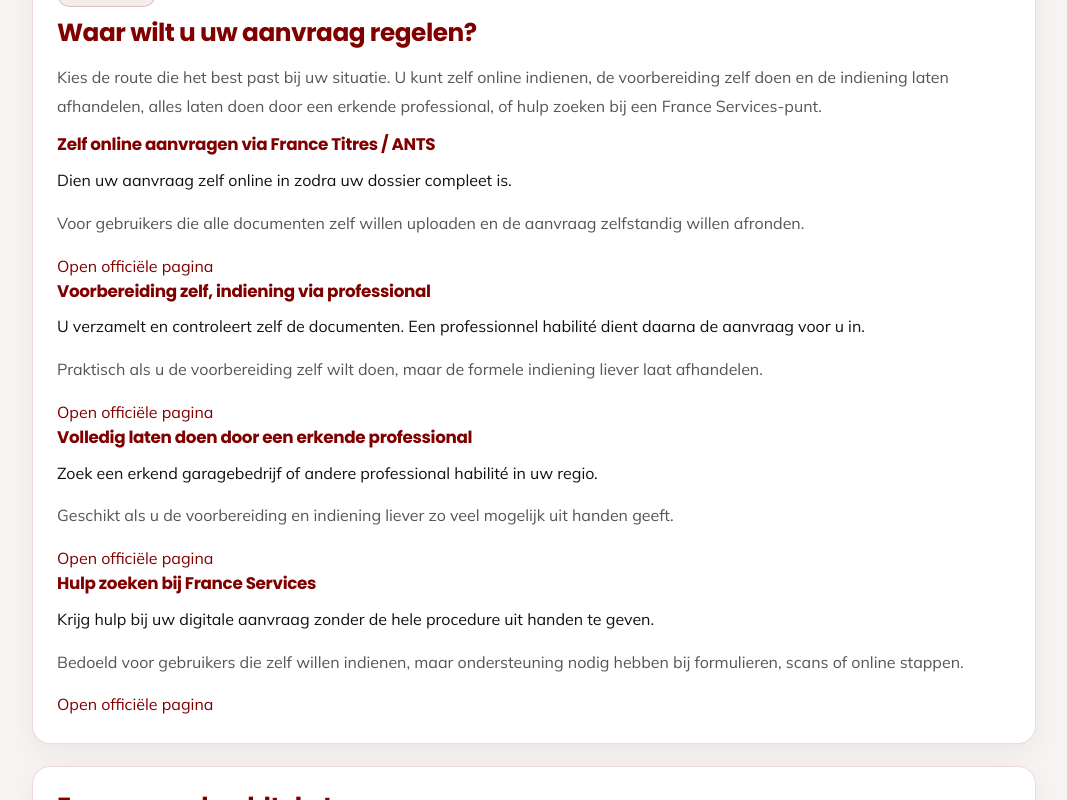
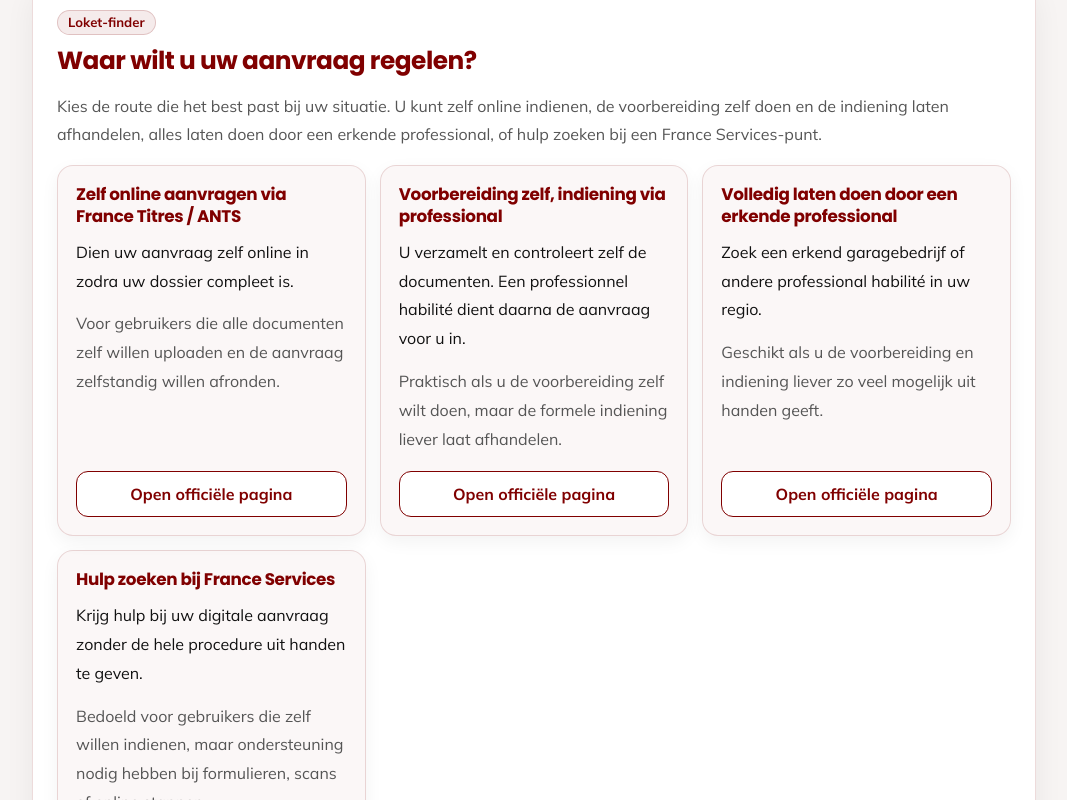
Before and after one commit to antonnoe/fr-auto-import-tool, a Next.js app: page / in a window 1280 px wide. Shown: the part 2040-2840 px from the top of the page, without its empty margins (106-1173 px from the left). Built offline with nearby package versions, Linux system fonts and the light colour scheme.

Commit message:
Enhance CSS variables and button styles

```diff
--- a/src/app/globals.css
+++ b/src/app/globals.css
@@ -5,16 +5,19 @@
   --bg: #f7f4f3;
   --surface: #ffffff;
   --surface-soft: rgba(128, 0, 0, 0.03);
+  --surface-soft-2: rgba(128, 0, 0, 0.05);
   --text: #111111;
   --text-soft: #555555;
   --border: rgba(128, 0, 0, 0.14);
   --border-strong: rgba(128, 0, 0, 0.22);
   --primary: #800000;
+  --primary-dark: #6f0000;
   --primary-soft: rgba(128, 0, 0, 0.08);
   --primary-soft-2: rgba(128, 0, 0, 0.12);
   --danger: #b42318;
   --danger-soft: #fef3f2;
   --shadow: 0 10px 30px rgba(17, 17, 17, 0.06);
+  --shadow-soft: 0 6px 18px rgba(17, 17, 17, 0.05);
   --radius: 18px;
 }
 
@@ -29,6 +32,7 @@ html {
 
 body {
   margin: 0;
+  min-height: 100vh;
   background: var(--bg);
   color: var(--text);
   font-family: 'Mulish', Arial, sans-serif;
@@ -41,6 +45,12 @@ main {
   max-width: 1040px;
   margin: 0 auto;
   padding: 40px 18px 56px;
+}
+
+main > section + section,
+main > div + section,
+main > section + div {
+  margin-top: 0;
 }
 
 h1,
@@ -120,17 +130,23 @@ button {
   font-size: 0.98rem;
   font-weight: 700;
   line-height: 1.4;
-  transition: transform 0.15s ease, box-shadow 0.15s ease, background 0.15s ease, border-color 0.15s ease;
+  transition:
+    transform 0.15s ease,
+    box-shadow 0.15s ease,
+    background 0.15s ease,
+    border-color 0.15s ease;
   box-shadow: 0 6px 16px rgba(128, 0, 0, 0.12);
 }
 
 button:hover {
   transform: translateY(-1px);
-  background: #6f0000;
-  border-color: #6f0000;
+  background: var(--primary-dark);
+  border-color: var(--primary-dark);
 }
 
-button:focus-visible {
+button:focus-visible,
+a:focus-visible,
+summary:focus-visible {
   outline: 3px solid rgba(128, 0, 0, 0.18);
   outline-offset: 2px;
 }
@@ -168,12 +184,20 @@ label.option {
   padding: 14px 16px;
   border-radius: 12px;
   margin-bottom: 10px;
-  transition: border-color 0.15s ease, background 0.15s ease, box-shadow 0.15s ease;
+  transition:
+    border-color 0.15s ease,
+    background 0.15s ease,
+    box-shadow 0.15s ease;
 }
 
 label.option:hover {
   border-color: var(--primary);
   background: var(--surface-soft);
+}
+
+label.option strong {
+  display: block;
+  margin-bottom: 2px;
 }
 
 ul,
@@ -222,6 +246,67 @@ hr {
   margin: 22px 0;
 }
 
+.route-link-list {
+  display: grid;
+  grid-template-columns: repeat(auto-fit, minmax(230px, 1fr));
+  gap: 14px;
+  margin-top: 16px;
+}
+
+.route-link-card {
+  display: flex;
+  flex-direction: column;
+  height: 100%;
+  padding: 18px;
+  border-radius: 16px;
+  border: 1px solid var(--border);
+  background: var(--surface-soft);
+  box-shadow: var(--shadow-soft);
+}
+
+.route-link-card h3 {
+  margin-bottom: 10px;
+}
+
+.route-link-card p:last-of-type {
+  margin-bottom: 18px;
+}
+
+.route-link-button {
+  display: inline-flex;
+  align-items: center;
+  justify-content: center;
+  margin-top: auto;
+  min-height: 46px;
+  padding: 10px 14px;
+  border-radius: 12px;
+  border: 1px solid var(--primary);
+  background: #ffffff;
+  color: var(--primary);
+  font-weight: 700;
+  line-height: 1.4;
+  text-align: center;
+  transition:
+    background 0.15s ease,
+    border-color 0.15s ease,
+    transform 0.15s ease;
+}
+
+.route-link-button:hover {
+  background: var(--primary-soft);
+  border-color: var(--primary-dark);
+  text-decoration: none;
+  transform: translateY(-1px);
+}
+
+details summary {
+  list-style: none;
+}
+
+details summary::-webkit-details-marker {
+  display: none;
+}
+
 @media (max-width: 640px) {
   main {
     padding: 24px 14px 40px;
@@ -232,11 +317,13 @@ hr {
     border-radius: 16px;
   }
 
-  .grid {
+  .grid,
+  .route-link-list {
     grid-template-columns: 1fr;
   }
 
-  button {
+  button,
+  .route-link-button {
     width: 100%;
   }
 }
```
